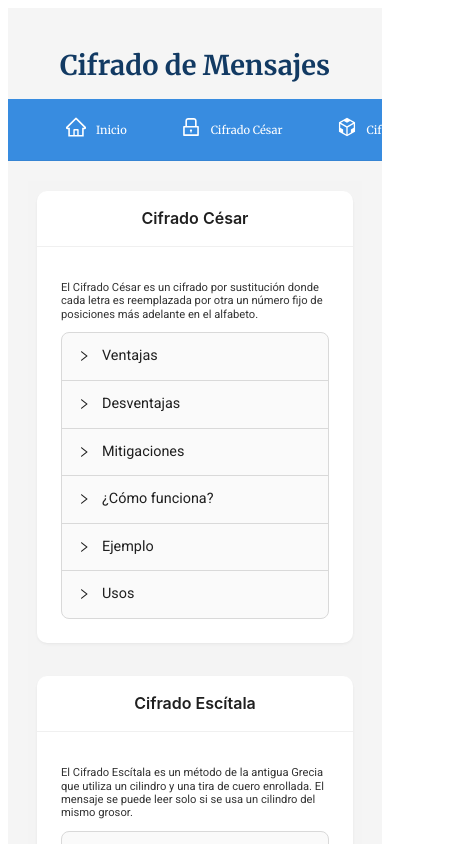
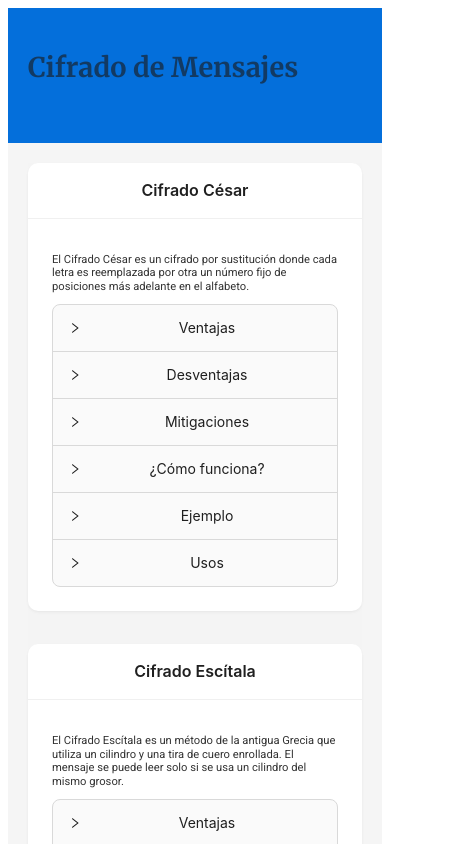
Before and after one commit to HailieTapia/Cifradoss, a React (Create React App) app: page / in a window 390 px wide. Shown: the top 844 px of the page, 466 px wide, since content can reach past the window. Built offline with nearby package versions, Linux system fonts and the light colour scheme.

Commit message:
Update App.css

```diff
--- a/src/App.css
+++ b/src/App.css
@@ -1,44 +1,49 @@
 .App {
   text-align: center;
-  background-color: #f4f4f4; }
+  background-color: #f4f4f4;
+}
 
 h1 {
   font-size: 2rem;
-  text-align: center;
   color: #123a63;
-  margin: 40px 10px 15px;
+  margin: 0;
   font-family: 'Merriweather', serif;
 }
 
 .ant-card-body p {
   text-align: left;
-  font-size: .9rem;
+  font-size: 0.9rem;
   margin: 11px 0;
   color: #333;
   font-family: 'Roboto', sans-serif;
 }
 
-.ant-card-body-panel {
-  text-align: left;
-  font-size: .9rem;
-  color: #333;
-  font-family: 'Roboto', sans-serif;
+.App-header {
+  display: flex;
+  justify-content: space-between;
+  align-items: center;
+  padding: 42px 20px;
+  background-color: #046fdb;
 }
 
 .ant-menu-horizontal {
-  padding: 8px 20px;
-  font-size: .7rem;
-  background-color: #046fdbc8;
+  background-color: rgba(255, 255, 255, 0.1);
+  border-bottom: none;
 }
 
-.App-body {
-  padding:0px 0px;
-  margin: 0 auto;
+.ant-menu-item {
+  padding: 10px 16px;
+  color: #fff;
+}
+
+.ant-drawer-content {
+  background-color: #333;
+  color: #fff;
 }
 
 .ant-card {
   max-width: 660px;
-  margin: 0px auto;
+  margin: 0 auto;
   box-shadow: 0 4px 10px rgba(0, 0, 0, 0.15);
   border-radius: 10px;
   background-color: #ffffff;
@@ -46,45 +51,49 @@ h1 {
 
 .App-footer {
   background-color: #2f2f2fab;
-  padding: 25px 20px;
-  font-size: .7rem;
+  padding: 22px 20px;
+  font-size: 0.7rem;
   color: #ffffff;
   text-align: center;
   font-family: 'Merriweather', serif;
 }
 
+/* Media Queries para Responsividad */
 @media only screen and (max-width: 600px) {
   h1 {
     font-size: 1.7rem;
     margin-bottom: 17px;
   }
 
-  .ant-card-head-title {
-    font-size: 1rem;
-  }
-
   .ant-btn-primary {
     width: 100%;
-    font-size: .6rem;
+    font-size: 0.6rem;
     margin-bottom: 17px;
-  }
-
-  .App-body {
-    padding: 10px 9px;
   }
 
   .ant-card {
     margin-bottom: 17px;
   }
-}
-
-@media only screen and (max-width: 600px) {
   .ant-card-body p {
-    font-size: .7rem;
+    font-size: 0.7rem;
     line-height: 1.2;
   }
 
   .App-footer {
     padding: 18px 13px;
   }
+
+  .App-header .ant-menu-horizontal {
+    display: none;
+  }
+
+  .menu-desplegable {
+    display: block;
+  }
 }
+
+@media only screen and (min-width: 601px) {
+  .menu-desplegable {
+    display: none;
+  }
+}
```
